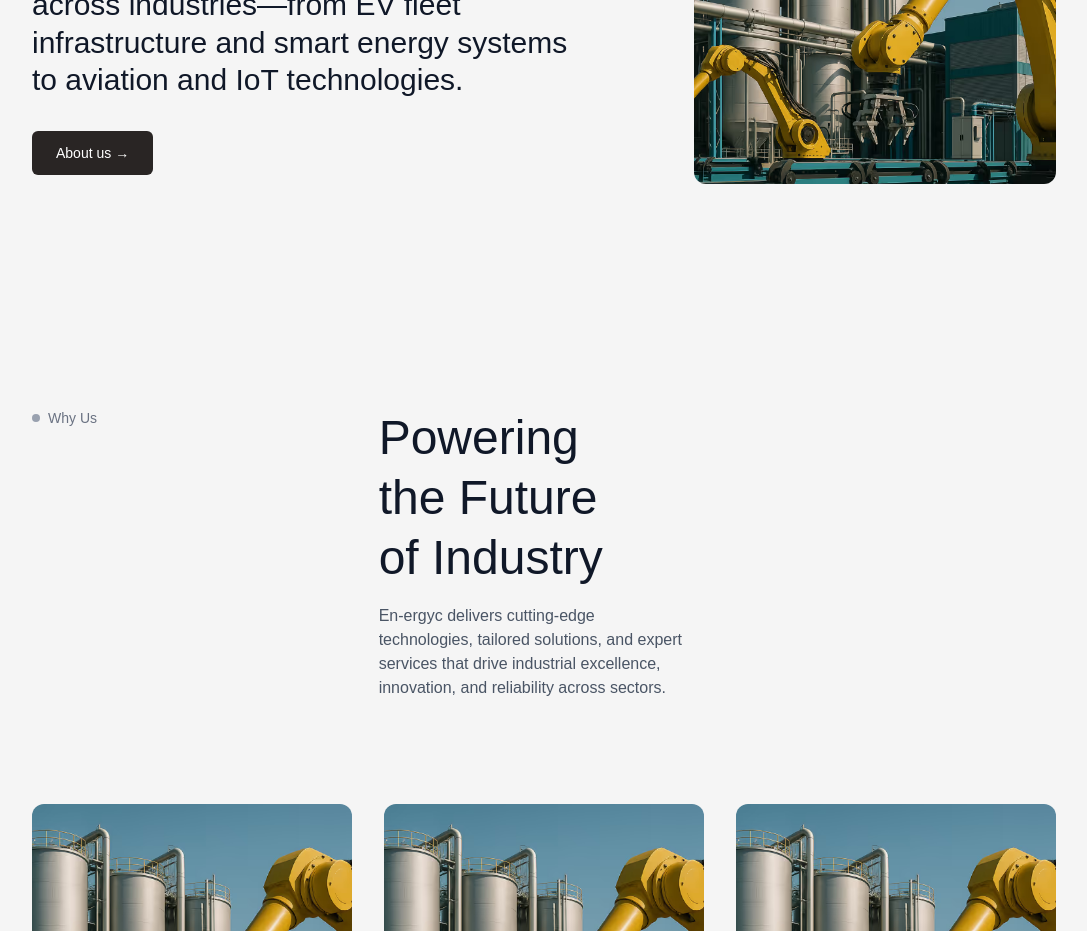
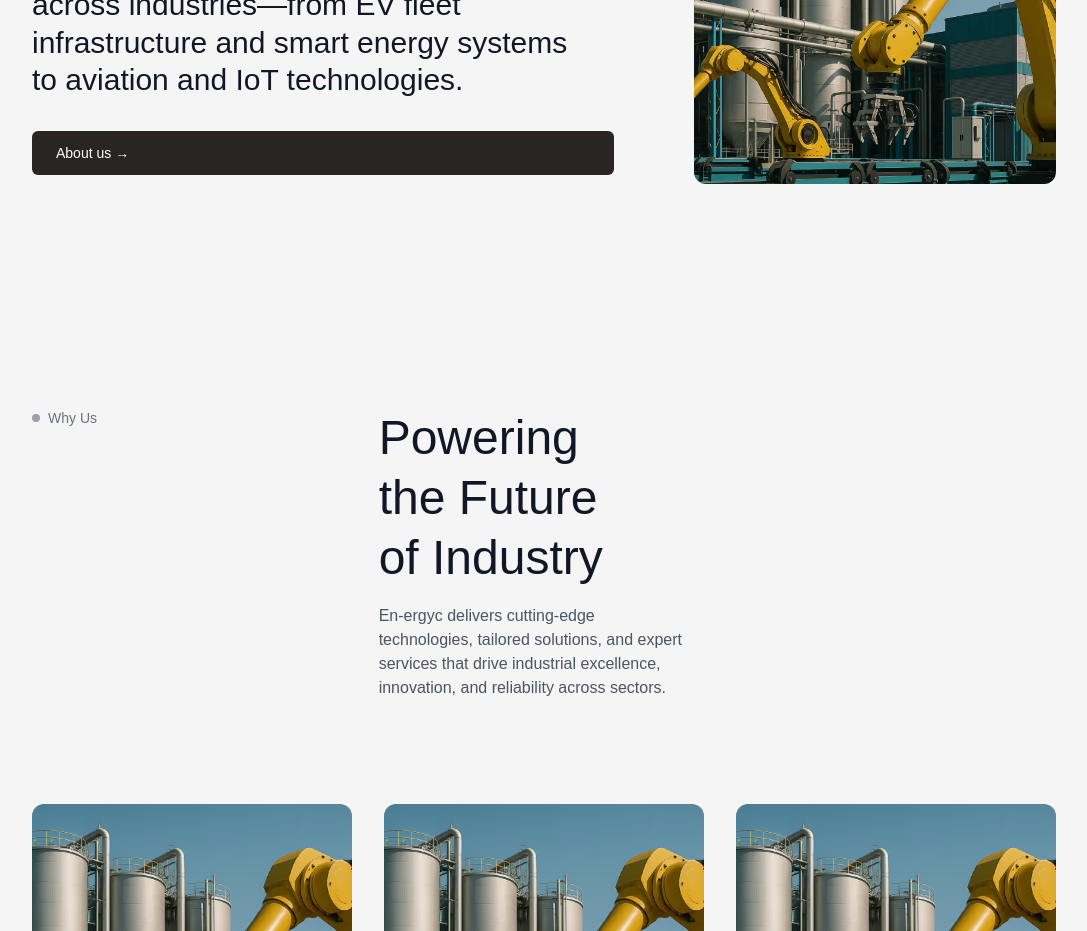
Before and after one commit to ansh307/En-ergyc-consultant, a Next.js app: page / in a window 1280 px wide. Shown: the part 1260-2191 px from the top of the page, without its empty margins (96-1183 px from the left). Built offline with nearby package versions, Linux system fonts and the light colour scheme.

Commit message:
About us cta linking

```diff
--- a/components/About.tsx
+++ b/components/About.tsx
@@ -1,6 +1,7 @@
 "use client";
 
 import Image from "next/image";
+import Link from "next/link";
 
 export default function About() {
   return (
@@ -23,9 +24,12 @@
               IoT technologies.
             </h2>
 
-            <button className="mt-8 bg-stone-800 text-white px-6 py-3 rounded-md text-sm hover:scale-105 transition flex items-center gap-2">
+            <Link
+              href="/about-us"
+              className="mt-8 bg-stone-800 text-white px-6 py-3 rounded-md text-sm hover:scale-105 transition flex items-center gap-2"
+            >
               About us →
-            </button>
+            </Link>
           </div>
 
           {/* RIGHT IMAGE */}
```
